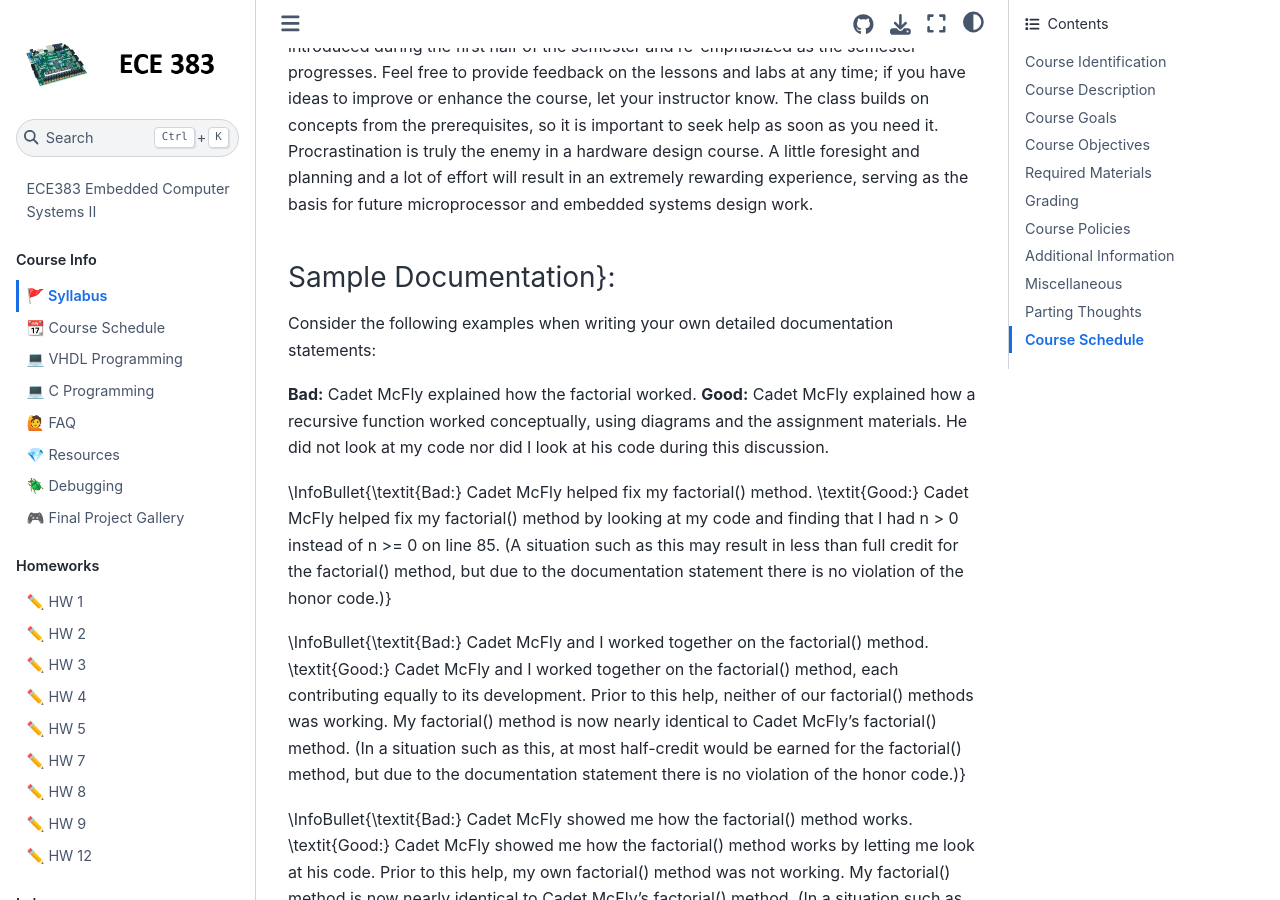
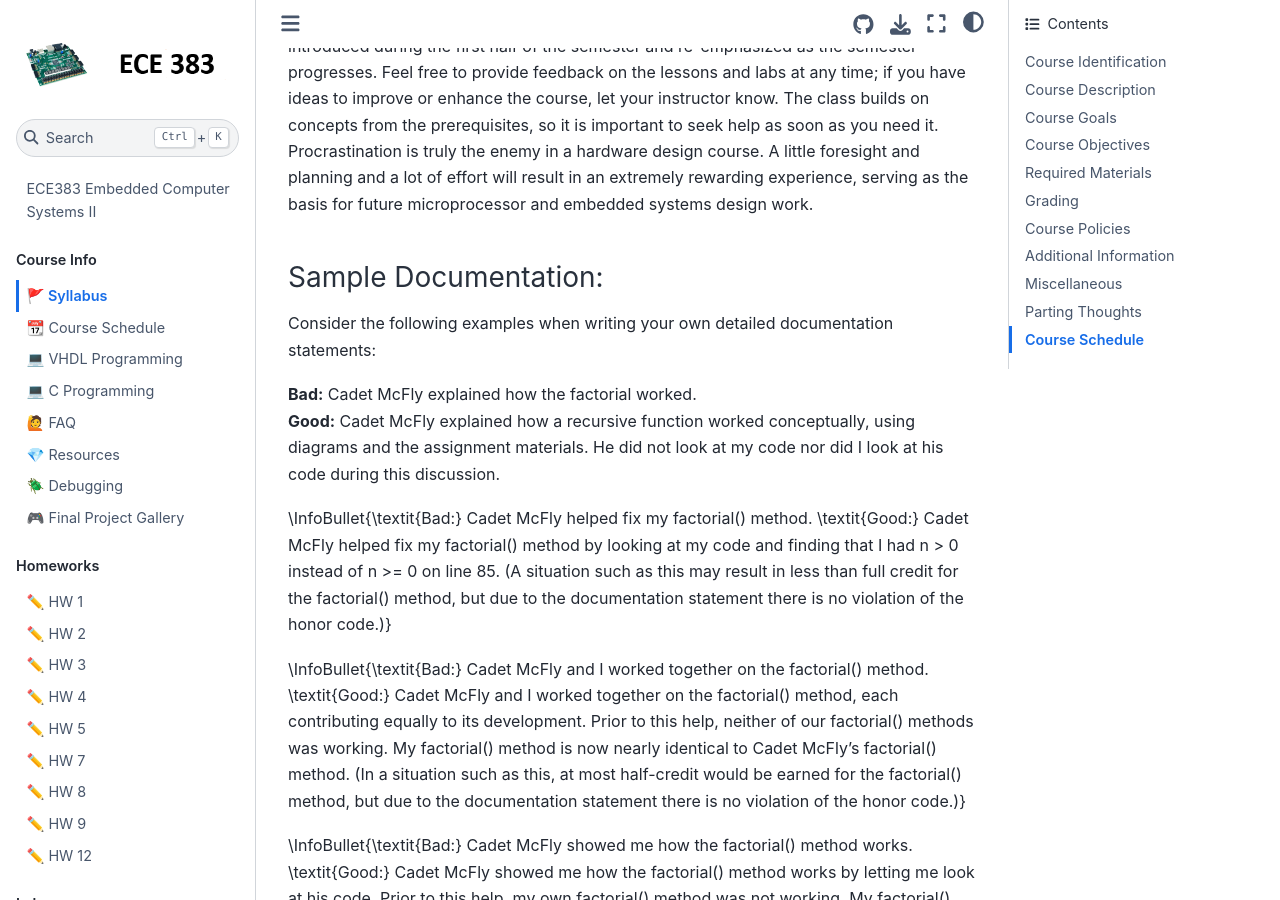
Before and after one commit to USAFA-ECE/ece383, a Jupyter Book: the page built from book/syllabus.md, in a window 1280 px wide and 900 px high, scrolled down 7609 px. Built offline with Jupyter Book 1.0.4 settings and Sphinx 7.4.7 and the Sphinx Book theme 1.1.4, drawn with Linux system fonts in a browser that asks for light colours; pages that are not in the unit, such as notebooks, are missing from menus.

```diff
--- a/book/syllabus.md
+++ b/book/syllabus.md
@@ -107,11 +107,10 @@ All communication and course material is provided through a course Team's channe
 ### Course Philosophy
 This course is designed to help in your development as a computer or electrical engineer. As such, economic considerations as well as manufacturability and sustainability are introduced during the first half of the semester and re-emphasized as the semester progresses. Feel free to provide feedback on the lessons and labs at any time; if you have ideas to improve or enhance the course, let your instructor know. The class builds on concepts from the prerequisites, so it is important to seek help as soon as you need it. Procrastination is truly the enemy in a hardware design course. A little foresight and planning and a lot of effort will result in an extremely rewarding experience, serving as the basis for future microprocessor and embedded systems design work.
 
-### Sample Documentation}:
+### Sample Documentation:
 Consider the following examples when writing your own detailed documentation statements:
 
-   **Bad:** Cadet McFly explained how the factorial worked.
-   **Good:** Cadet McFly explained how a recursive function worked conceptually, using diagrams and the assignment materials. He did not look at my code nor did I look at his code during this discussion.
+   **Bad:** Cadet McFly explained how the factorial worked. <br>    **Good:** Cadet McFly explained how a recursive function worked conceptually, using diagrams and the assignment materials. He did not look at my code nor did I look at his code during this discussion.
 
 \InfoBullet{\textit{Bad:} Cadet McFly helped fix my factorial() method. \textit{Good:} Cadet McFly helped fix my factorial() method by looking at my code and finding that I had n > 0 instead of n >= 0 on line 85. (A situation such as this may result in less than full credit for the factorial() method, but due to the documentation statement there is no violation of the honor code.)}
 
```
